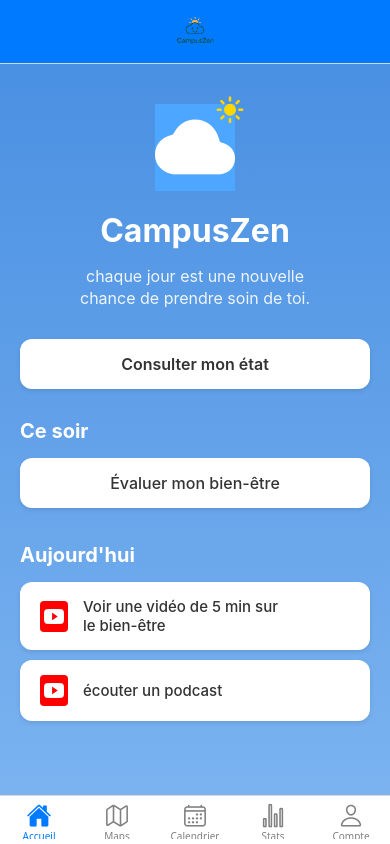
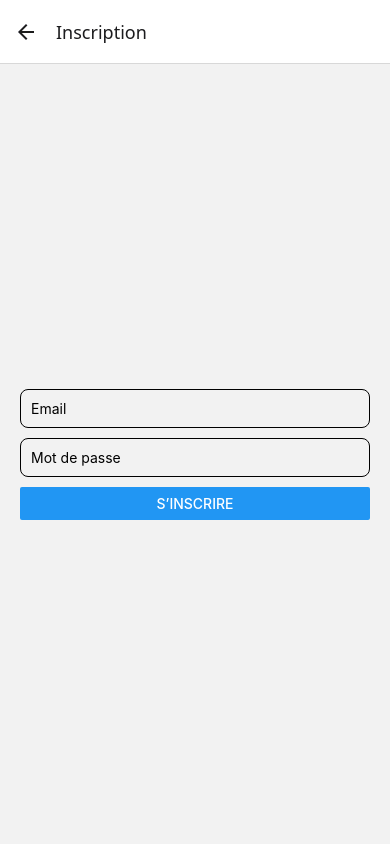
Before and after one commit to MatthiasCaroux/campus_zen_frontend, a React Native app in the folder campusZen/: screen /Register in a window 390 px wide. Built offline with nearby package versions, Linux system fonts and the light colour scheme.

Commit message:
TestConnexion

```diff
--- a/campusZen/App.tsx
+++ b/campusZen/App.tsx
@@ -1,99 +1,39 @@
-import React from 'react';
-import { NavigationContainer } from '@react-navigation/native';
-import { createBottomTabNavigator } from '@react-navigation/bottom-tabs';
-import { StatusBar } from 'expo-status-bar';
-import { Ionicons } from '@expo/vector-icons';
-import { Image } from 'react-native';
+import React, { useEffect, useState } from "react";
+import { NavigationContainer } from "@react-navigation/native";
+import { createNativeStackNavigator } from "@react-navigation/native-stack";
+import AsyncStorage from "@react-native-async-storage/async-storage";
+import { StatusBar } from "expo-status-bar";
 
-import HomeScreen from './screens/HomeScreen';
-import MapsScreen from './screens/MapsScreen';
-import CalendrierScreen from './screens/CalendrierScreen';
-import StatsScreen from './screens/StatsScreen';
-import CompteScreen from './screens/CompteScreen';
+import MainTabs from "./MainTabs";
+import LoginScreen from "./screens/LoginScreen";
+import RegisterScreen from "./screens/RegisterScreen";
 
-const Tab = createBottomTabNavigator();
+const Stack = createNativeStackNavigator();
 
 export default function App() {
+  const [isAuthenticated, setIsAuthenticated] = useState<boolean | null>(null);
+
+  useEffect(() => {
+    const checkAuth = async () => {
+      const token = await AsyncStorage.getItem("accessToken");
+      setIsAuthenticated(!!token);
+    };
+    checkAuth();
+  }, []);
+
+  if (isAuthenticated === null) return null; // peut afficher un splash screen ici
+
   return (
     <NavigationContainer>
-      <Tab.Navigator
-        screenOptions={({ route }) => ({
-          tabBarIcon: ({ focused, color, size }) => {
-        let iconName: keyof typeof Ionicons.glyphMap;
-
-        if (route.name === 'Home') {
-          iconName = focused ? 'home' : 'home-outline';
-        } else if (route.name === 'Maps') {
-          iconName = focused ? 'map' : 'map-outline';
-        } else if (route.name === 'Calendrier') {
-          iconName = focused ? 'calendar' : 'calendar-outline';
-        } else if (route.name === 'Stats') {
-          iconName = focused ? 'stats-chart' : 'stats-chart-outline';
-        } else if (route.name === 'Compte') {
-          iconName = focused ? 'person' : 'person-outline';
-        } else {
-          iconName = 'help-outline';
-        }
-
-        return <Ionicons name={iconName} size={size} color={color} />;
-          },
-          tabBarActiveTintColor: '#007AFF',
-          tabBarInactiveTintColor: 'gray',
-          headerStyle: {
-        backgroundColor: '#007AFF',
-          },
-          headerTintColor: 'white',
-          headerTitleAlign: 'center', // Centrer le titre
-          headerTitle: () => (
-        <Image
-          source={require('./assets/logo.png')}
-          style={{ width: 40, height: 40, resizeMode: 'contain' }}
-        />
-          ),
-        })}
-      >
-        <Tab.Screen
-          name="Home"
-          component={HomeScreen}
-          options={{
-            title: 'Accueil',
-            tabBarLabel: 'Accueil',
-          }}
-        />
-        <Tab.Screen
-          name="Maps"
-          component={MapsScreen}
-          options={{
-            title: 'Maps',
-            tabBarLabel: 'Maps',
-          }}
-        />
-        <Tab.Screen
-          name="Calendrier"
-          component={CalendrierScreen}
-          options={{
-              title: 'Calendrier',
-              tabBarLabel: 'Calendrier',
-          }}
-        />
-        <Tab.Screen
-          name="Stats"
-          component={StatsScreen}
-          options={{
-              title: 'Statistiques',
-              tabBarLabel: 'Stats',
-          }}
-        />
-        <Tab.Screen
-          name="Compte"
-          component={CompteScreen}
-          options={{
-        title: 'Mon Compte',
-        tabBarLabel: 'Compte',
-          }}
-        />
-      </Tab.Navigator>
       <StatusBar style="light" />
+      {isAuthenticated ? (
+        <MainTabs />
+      ) : (
+        <Stack.Navigator>
+          <Stack.Screen name="Login" component={LoginScreen} options={{ title: "Connexion" }} />
+          <Stack.Screen name="Register" component={RegisterScreen} options={{ title: "Inscription" }} />
+        </Stack.Navigator>
+      )}
     </NavigationContainer>
   );
 }
--- /dev/null
+++ b/campusZen/MainTabs.tsx
@@ -0,0 +1,50 @@
+import React from "react";
+import { createBottomTabNavigator } from "@react-navigation/bottom-tabs";
+import { Ionicons } from "@expo/vector-icons";
+import { Image } from "react-native";
+
+import HomeScreen from "./screens/HomeScreen";
+import MapsScreen from "./screens/MapsScreen";
+import CalendrierScreen from "./screens/CalendrierScreen";
+import StatsScreen from "./screens/StatsScreen";
+import CompteScreen from "./screens/CompteScreen";
+
+const Tab = createBottomTabNavigator();
+
+export default function MainTabs() {
+  return (
+    <Tab.Navigator
+      screenOptions={({ route }) => ({
+        tabBarIcon: ({ focused, color, size }) => {
+          let iconName: keyof typeof Ionicons.glyphMap;
+
+          if (route.name === "Home") iconName = focused ? "home" : "home-outline";
+          else if (route.name === "Maps") iconName = focused ? "map" : "map-outline";
+          else if (route.name === "Calendrier") iconName = focused ? "calendar" : "calendar-outline";
+          else if (route.name === "Stats") iconName = focused ? "stats-chart" : "stats-chart-outline";
+          else if (route.name === "Compte") iconName = focused ? "person" : "person-outline";
+          else iconName = "help-outline";
+
+          return <Ionicons name={iconName} size={size} color={color} />;
+        },
+        tabBarActiveTintColor: "#007AFF",
+        tabBarInactiveTintColor: "gray",
+        headerStyle: { backgroundColor: "#007AFF" },
+        headerTintColor: "white",
+        headerTitleAlign: "center",
+        headerTitle: () => (
+          <Image
+            source={require("./assets/logo.png")}
+            style={{ width: 40, height: 40, resizeMode: "contain" }}
+          />
+        ),
+      })}
+    >
+      <Tab.Screen name="Home" component={HomeScreen} options={{ title: "Accueil", tabBarLabel: "Accueil" }} />
+      <Tab.Screen name="Maps" component={MapsScreen} options={{ title: "Maps", tabBarLabel: "Maps" }} />
+      <Tab.Screen name="Calendrier" component={CalendrierScreen} options={{ title: "Calendrier", tabBarLabel: "Calendrier" }} />
+      <Tab.Screen name="Stats" component={StatsScreen} options={{ title: "Statistiques", tabBarLabel: "Stats" }} />
+      <Tab.Screen name="Compte" component={CompteScreen} options={{ title: "Mon Compte", tabBarLabel: "Compte" }} />
+    </Tab.Navigator>
+  );
+}
--- a/campusZen/package.json
+++ b/campusZen/package.json
@@ -14,8 +14,10 @@
   },
   "dependencies": {
     "@expo/vector-icons": "^15.0.2",
+    "@react-native-async-storage/async-storage": "^2.2.0",
     "@react-navigation/bottom-tabs": "^7.4.7",
     "@react-navigation/native": "^7.1.17",
+    "@react-navigation/native-stack": "^7.3.27",
     "axios": "^1.12.2",
     "expo": "~54.0.10",
     "expo-linear-gradient": "~15.0.7",
@@ -23,6 +25,7 @@
     "react": "19.1.0",
     "react-dom": "19.1.0",
     "react-native": "0.81.4",
+    "react-native-chart-kit": "^6.12.0",
     "react-native-safe-area-context": "~5.6.0",
     "react-native-screens": "~4.16.0",
     "react-native-web": "^0.21.0"
--- a/campusZen/screens/CompteScreen.tsx
+++ b/campusZen/screens/CompteScreen.tsx
@@ -1,29 +1,20 @@
-import React from 'react';
-import { View, Text, StyleSheet } from 'react-native';
+import React from "react";
+import { View, Button } from "react-native";
+import AsyncStorage from "@react-native-async-storage/async-storage";
 
-export default function CompteScreen() {
+export default function CompteScreen({ navigation }: any) {
+  const handleLogout = async () => {
+    await AsyncStorage.removeItem("accessToken");
+    await AsyncStorage.removeItem("refreshToken");
+    navigation.reset({
+      index: 0,
+      routes: [{ name: "Login" }],
+    });
+  };
+
   return (
-    <View style={styles.container}>
-      <Text style={styles.title}>Mon Compte</Text>
-      <Text style={styles.subtitle}>Gérez votre profil</Text>
+    <View style={{ flex: 1, justifyContent: "center", alignItems: "center" }}>
+      <Button title="Se déconnecter" onPress={handleLogout} />
     </View>
   );
 }
-
-const styles = StyleSheet.create({
-  container: {
-    flex: 1,
-    justifyContent: 'center',
-    alignItems: 'center',
-    backgroundColor: '#f5f5f5',
-  },
-  title: {
-    fontSize: 24,
-    fontWeight: 'bold',
-    marginBottom: 10,
-  },
-  subtitle: {
-    fontSize: 16,
-    color: '#666',
-  },
-});
--- /dev/null
+++ b/campusZen/screens/LoginScreen.tsx
@@ -0,0 +1,47 @@
+import React, { useState } from "react";
+import { View, TextInput, Button, Text, StyleSheet } from "react-native";
+import AsyncStorage from "@react-native-async-storage/async-storage";
+import { login } from "../services/AuthService";
+
+export default function LoginScreen({ navigation }: any) {
+  const [emailPers, setEmail] = useState("");
+  const [passwordPers, setPassword] = useState("");
+  const [message, setMessage] = useState("");
+
+  const handleLogin = async () => {
+    try {
+      const data = await login(emailPers, passwordPers);
+      await AsyncStorage.setItem("accessToken", data.access);
+      await AsyncStorage.setItem("refreshToken", data.refresh);
+      setMessage("Connexion réussie ✅");
+      navigation.navigate("Home");
+    } catch (error) {
+      setMessage("Erreur de connexion ❌");
+    }
+  };
+
+  return (
+    <View style={styles.container}>
+      <TextInput
+        placeholder="Email"
+        value={emailPers}
+        onChangeText={setEmail}
+        style={styles.input}
+      />
+      <TextInput
+        placeholder="Mot de passe"
+        value={passwordPers}
+        onChangeText={setPassword}
+        secureTextEntry
+        style={styles.input}
+      />
+      <Button title="Se connecter" onPress={handleLogin} />
+      {message ? <Text>{message}</Text> : null}
+    </View>
+  );
+}
+
+const styles = StyleSheet.create({
+  container: { flex: 1, justifyContent: "center", padding: 20 },
+  input: { borderWidth: 1, padding: 10, marginBottom: 10, borderRadius: 8 },
+});
--- /dev/null
+++ b/campusZen/screens/RegisterScreen.tsx
@@ -0,0 +1,44 @@
+import React, { useState } from "react";
+import { View, TextInput, Button, Text, StyleSheet } from "react-native";
+import { register } from "../services/AuthService";
+
+export default function RegisterScreen({ navigation }: any) {
+  const [emailPers, setEmail] = useState("");
+  const [passwordPers, setPassword] = useState("");
+  const [message, setMessage] = useState("");
+
+  const handleRegister = async () => {
+    try {
+      await register(emailPers, passwordPers);
+      setMessage("Inscription réussie ✅");
+      navigation.navigate("Login");
+    } catch (error) {
+      setMessage("Erreur lors de l’inscription ❌");
+    }
+  };
+
+  return (
+    <View style={styles.container}>
+      <TextInput
+        placeholder="Email"
+        value={emailPers}
+        onChangeText={setEmail}
+        style={styles.input}
+      />
+      <TextInput
+        placeholder="Mot de passe"
+        value={passwordPers}
+        onChangeText={setPassword}
+        secureTextEntry
+        style={styles.input}
+      />
+      <Button title="S’inscrire" onPress={handleRegister} />
+      {message ? <Text>{message}</Text> : null}
+    </View>
+  );
+}
+
+const styles = StyleSheet.create({
+  container: { flex: 1, justifyContent: "center", padding: 20 },
+  input: { borderWidth: 1, padding: 10, marginBottom: 10, borderRadius: 8 },
+});
--- /dev/null
+++ b/campusZen/services/AuthService.ts
@@ -0,0 +1,29 @@
+import axios from "axios";
+
+const API_URL = "https://campuszenbackend-production.up.railway.app/api/";
+
+export const register = async (emailPers: string, passwordPers: string) => {
+  try {
+    const response = await axios.post(`${API_URL}register/`, {
+      emailPers,
+      passwordPers,
+    });
+    return response.data;
+  } catch (error: any) {
+    console.error("Erreur inscription:", error.response?.data || error.message);
+    throw error;
+  }
+};
+
+export const login = async (emailPers: string, passwordPers: string) => {
+  try {
+    const response = await axios.post(`${API_URL}login/`, {
+      emailPers,
+      passwordPers,
+    });
+    return response.data;
+  } catch (error: any) {
+    console.error("Erreur connexion:", error.response?.data || error.message);
+    throw error;
+  }
+};
```
Also changed, not shown: 1 other file (tests, documents, lock files or other folders).
